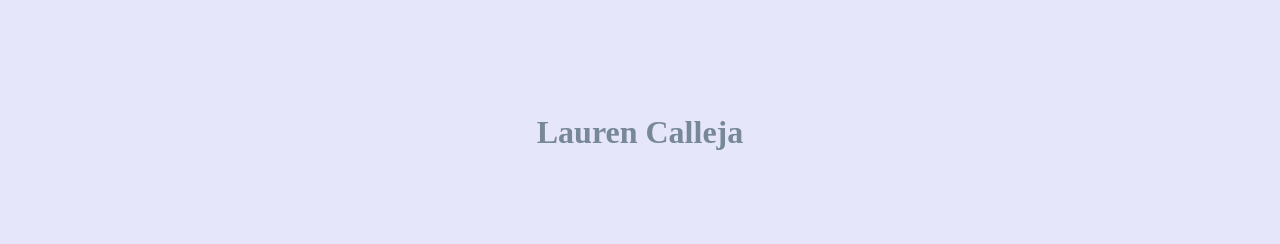
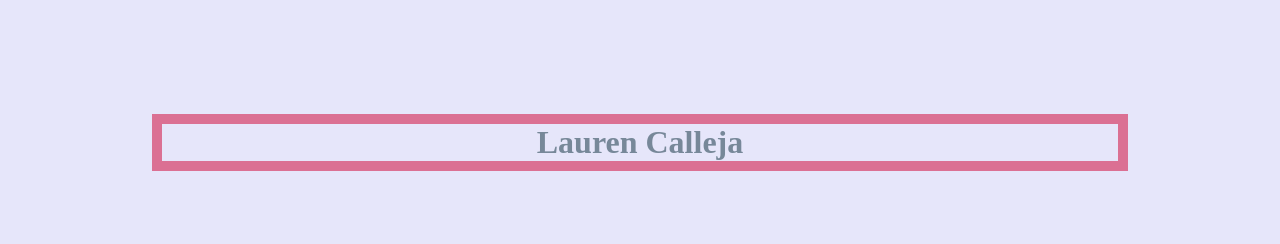
Before and after one commit to LCalleja/LaurenCalleja, a plain HTML site: page index.html in a window 1280 px wide. Shown: the top 244 px of the page. Drawn offline with Linux system fonts and the light colour scheme.

Commit message:
Update index.html

```diff
--- a/index.html
+++ b/index.html
@@ -10,7 +10,7 @@
 
    <body>
       <header>
-         <h1 style="text-align:center; border: 3% solid #DB7093; margin: 9%;"> Lauren Calleja </h1>
+         <h1 style="text-align:center; border: 10px solid #DB7093; margin: 30px;"> Lauren Calleja </h1>
       </header>
 
      <section>
```
